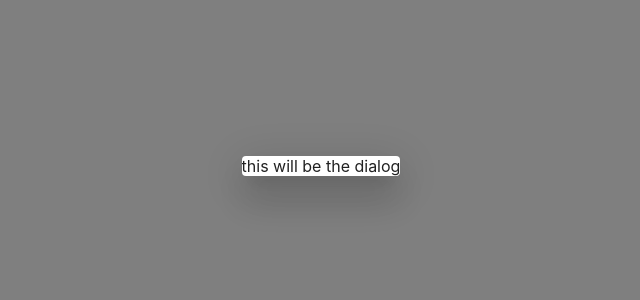
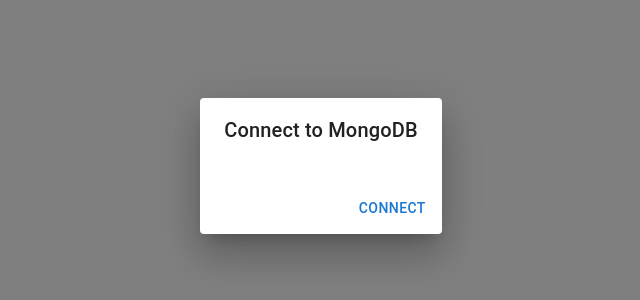
Before and after one commit to Tiinzzy/react-projects, a React (Create React App) app in the folder mongodb-browser/src/front-end/: page / in a window 1280 px wide. Shown: the part 234-534 px from the top of the page, without its empty margins (319-959 px from the left). Built offline with nearby package versions, Linux system fonts and the light colour scheme; the HTML template or start-up script is replaced by a standard one.

Commit message:
creating the content of dialog for connecting to the database and also on click of connect button send a callback to close

```diff
--- a/mongodb-browser/src/front-end/src/components/Connection.js
+++ b/mongodb-browser/src/front-end/src/components/Connection.js
@@ -1,21 +1,39 @@
 import React from "react";
 
-import Box from '@mui/material/Box';
+import Button from '@mui/material/Button';
+import DialogActions from '@mui/material/DialogActions';
+import DialogContent from '@mui/material/DialogContent';
+import DialogContentText from '@mui/material/DialogContentText';
+import DialogTitle from '@mui/material/DialogTitle';
 
 export default class Connection extends React.Component {
 
     constructor(props) {
         super(props);
         this.state = {
+            handleCLoseDialog: props.handleCLoseDialog
+        }
+    }
 
-        }
+    connectAndClose() {
+        this.state.handleCLoseDialog({ action: 'connect-and-close' });
     }
 
     render() {
         return (
-            <Box>
-                this will be the dialog
-            </Box>
+            <>
+                <DialogTitle>
+                    {"Connect to MongoDB"}
+                </DialogTitle>
+                <DialogContent>
+                    <DialogContentText>
+
+                    </DialogContentText>
+                </DialogContent>
+                <DialogActions>
+                    <Button onClick={() => this.connectAndClose()}>Connect</Button>
+                </DialogActions>
+            </>
         );
     }
 }
```
